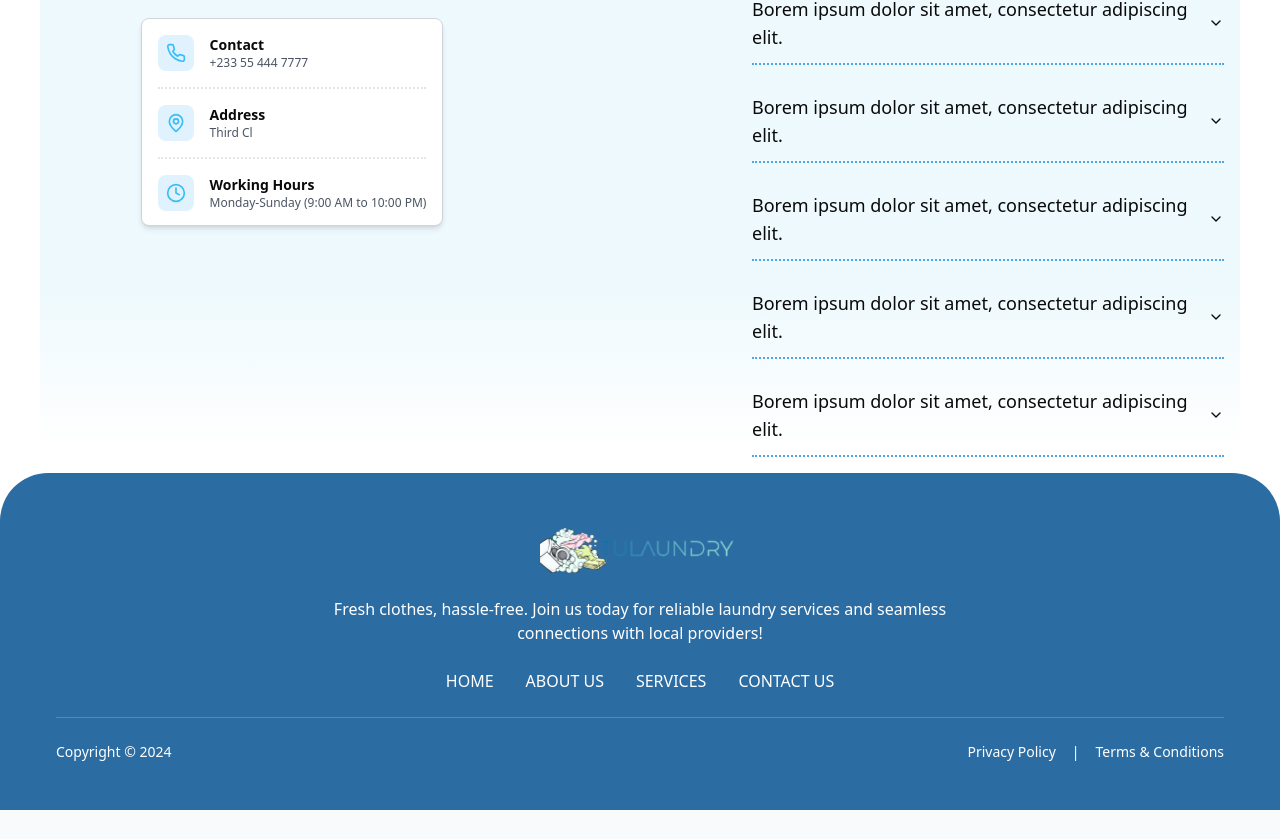
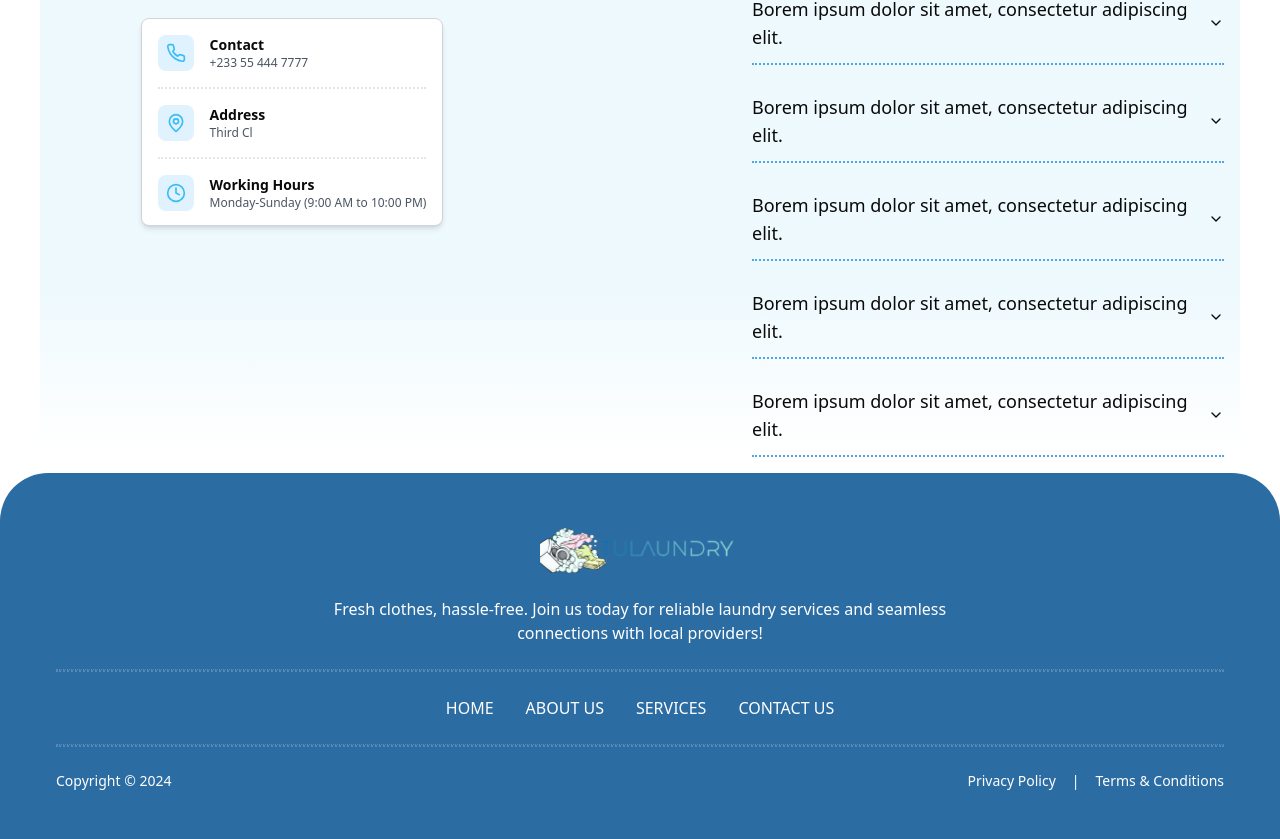
Before and after one commit to Aristocratjnr/Consumer-dashboard, a Next.js app: page / in a window 1280 px wide. Shown: the part 4820-5659 px from the top of the page. Before the commit the page ends 5630 px from the top, so only its background shows below. Built offline with nearby package versions, Linux system fonts and the light colour scheme.

Commit message:
fix: add dividers in footer for improved visual separation and consistency

```diff
--- a/src/components/HomePage/Footer.tsx
+++ b/src/components/HomePage/Footer.tsx
@@ -24,7 +24,8 @@ export default function Footer() {
             Fresh clothes, hassle-free. Join us today for reliable laundry
             services and seamless connections with local providers!
           </p>
-
+           {/* Divider */}
+           <div className="my-4 w-full border border-b-2 border-dotted border-white/20" />
           {/* Navigation */}
           <nav className="flex flex-wrap justify-center gap-8 text-sm sm:text-base">
             <Link href="/" className="transition-opacity hover:opacity-80">
@@ -48,7 +49,7 @@ export default function Footer() {
           </nav>
 
           {/* Divider */}
-          <div className="my-4 w-full border-t border-white/20" />
+          <div className="my-4 w-full border border-b-2 border-dotted border-white/20" />
 
           {/* Bottom Section */}
           <div className="flex w-full flex-col items-center justify-between gap-4 text-sm sm:flex-row">
```
